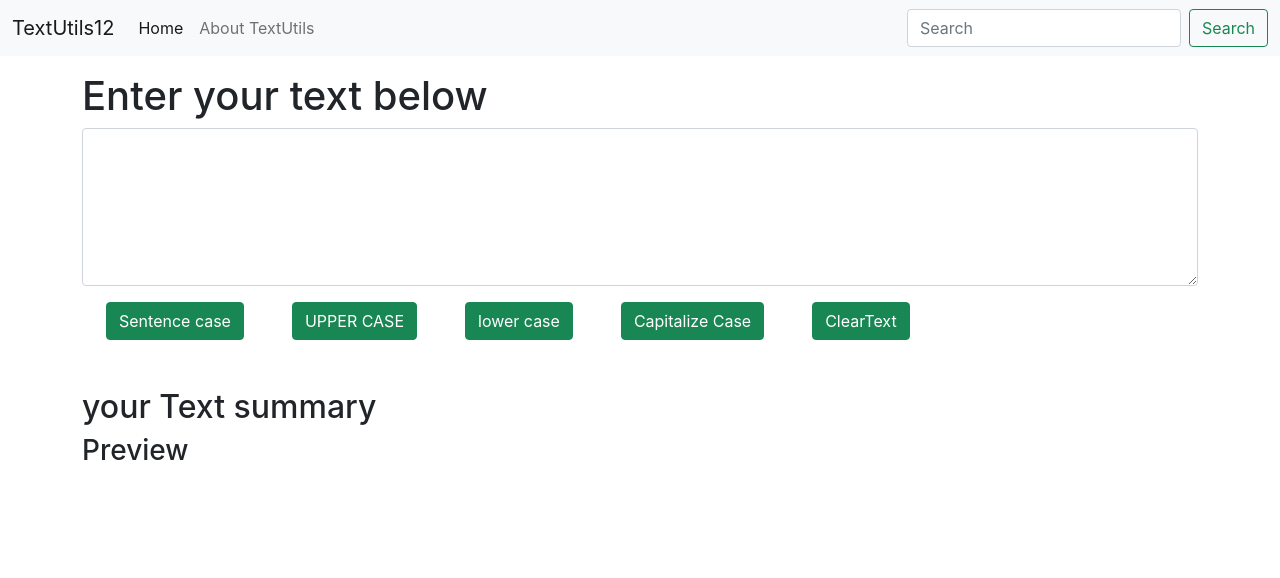
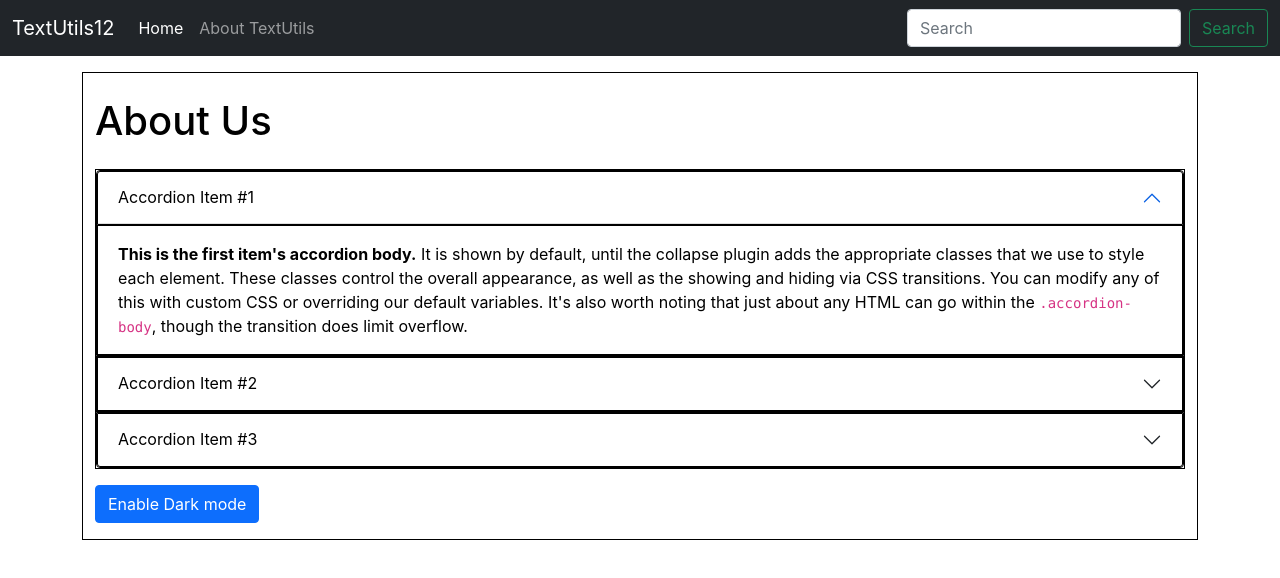
Before and after one commit to Aarifalam/TextUtils-App, a React (Create React App) app: page / in a window 1280 px wide. Shown: the top 578 px of the page. Built offline with nearby package versions, Linux system fonts and the light colour scheme.

Commit message:
today i added About component and in this we have functionality of dark mode

```diff
--- a/src/App.js
+++ b/src/App.js
@@ -1,7 +1,8 @@
 import logo from './logo.svg';
 import './App.css';
 import Navbar from './Comonents/Navbar';
-import TextForm from './Comonents/TextForm';
+// import TextForm from './Comonents/TextForm';
+import About from './Comonents/About';
 
 function App() {
   return (
@@ -11,7 +12,8 @@
       {/* <Navbar />   // if i will commnet upper one and use this without passing any props then it will use default props which we passed in defferent fils of components of file. */}
 
       <div className="container my-3">
-        <TextForm heading="Enter your text below" />
+        {/* <TextForm heading="Enter your text below" /> */}
+        <About />
       </div>
     </>
   );
--- /dev/null
+++ b/src/Comonents/About.js
@@ -0,0 +1,100 @@
+import React, { useState } from "react";
+
+export default function About() {
+
+    const [myStyle, setMyStyle] = useState({
+        color: "black",
+        backgroundColor: "white",
+        border: "1px solid black"
+
+    });
+
+    const [btnText, setBtnText] = useState("Enable Dark mode");
+
+    const [btnStyle, setBtnStyle] = useState({
+        backgroundColor: "white",
+        color: "black",
+        border: "1px solid black"
+    })
+
+    const toggleBtnStyle = () => {
+        if (myStyle.color === "black") {
+            setMyStyle({
+                color: "white",
+                backgroundColor: "black",
+                border: "1px solid white"
+            })
+            setBtnText("Enable light mode")
+            // setBtnStyle({
+            //     backgroundColor: "black",
+            //     color: "white",
+            //     border: "1px solid white"
+            // })
+        }
+        else {
+            setMyStyle({
+                color: "black",
+                backgroundColor: "white",
+                border: "1px solid black"
+
+            })
+            setBtnText("Enable Dark mode")
+            // setBtnStyle({
+            //     backgroundColor: "white",
+            //     color: "black",
+            //     border: "1px solid black"
+            // })
+        }
+
+
+        // const toggleStyle = () => {
+        //     if
+        // }
+
+    }
+
+    return (
+        <div className="container" style={myStyle}>
+            <h1 className="my-4">About Us</h1>
+            <div className="accordion" id="accordionExample" style={myStyle}>
+                <div className="accordion-item" style={myStyle}>
+                    <h2 className="accordion-header" id="headingOne">
+                        <button className="accordion-button" type="button" data-bs-toggle="collapse" data-bs-target="#collapseOne" aria-expanded="true" aria-controls="collapseOne" style={myStyle}>
+                            Accordion Item #1
+                        </button>
+                    </h2>
+                    <div id="collapseOne" className="accordion-collapse collapse show" aria-labelledby="headingOne" data-bs-parent="#accordionExample">
+                        <div className="accordion-body" style={myStyle}>
+                            <strong>This is the first item's accordion body.</strong> It is shown by default, until the collapse plugin adds the appropriate classes that we use to style each element. These classes control the overall appearance, as well as the showing and hiding via CSS transitions. You can modify any of this with custom CSS or overriding our default variables. It's also worth noting that just about any HTML can go within the <code>.accordion-body</code>, though the transition does limit overflow.
+                        </div>
+                    </div>
+                </div>
+                <div className="accordion-item" style={myStyle}>
+                    <h2 className="accordion-header" id="headingTwo">
+                        <button className="accordion-button collapsed" type="button" data-bs-toggle="collapse" data-bs-target="#collapseTwo" aria-expanded="false" aria-controls="collapseTwo" style={myStyle}  >
+                            Accordion Item #2
+                        </button>
+                    </h2>
+                    <div id="collapseTwo" className="accordion-collapse collapse" aria-labelledby="headingTwo" data-bs-parent="#accordionExample" >
+                        <div className="accordion-body" >
+                            <strong>This is the second item's accordion body.</strong> It is hidden by default, until the collapse plugin adds the appropriate classes that we use to style each element. These classes control the overall appearance, as well as the showing and hiding via CSS transitions. You can modify any of this with custom CSS or overriding our default variables. It's also worth noting that just about any HTML can go within the <code>.accordion-body</code>, though the transition does limit overflow.
+                        </div>
+                    </div>
+                </div>
+                <div className="accordion-item" style={myStyle}>
+                    <h2 className="accordion-header" id="headingThree">
+                        <button className="accordion-button collapsed" type="button" data-bs-toggle="collapse" data-bs-target="#collapseThree" aria-expanded="false" aria-controls="collapseThree" style={myStyle}>
+                            Accordion Item #3
+                        </button>
+                    </h2>
+                    <div id="collapseThree" className="accordion-collapse collapse" aria-labelledby="headingThree" data-bs-parent="#accordionExample">
+                        <div className="accordion-body" >
+                            <strong>This is the third item's accordion body.</strong> It is hidden by default, until the collapse plugin adds the appropriate classes that we use to style each element. These classes control the overall appearance, as well as the showing and hiding via CSS transitions. You can modify any of this with custom CSS or overriding our default variables. It's also worth noting that just about any HTML can go within the <code>.accordion-body</code>, though the transition does limit overflow.
+                        </div>
+                    </div>
+                </div>
+            </div>
+            <button type="button" onClick={toggleBtnStyle} className="btn btn-primary my-3" >{btnText}</button>
+        </div>
+    )
+}
--- a/src/Comonents/Navbar.js
+++ b/src/Comonents/Navbar.js
@@ -6,7 +6,7 @@
 export default function Navbar(props) {
     return (
         <div>
-            <nav className="navbar navbar-expand-lg navbar-light bg-light">
+            <nav className="navbar navbar-expand-lg navbar-dark bg-dark">
                 <div className="container-fluid">
                     <a className="navbar-brand" href="/">{props.title}</a>
                     <button className="navbar-toggler" type="button" data-bs-toggle="collapse" data-bs-target="#navbarSupportedContent" aria-controls="navbarSupportedContent" aria-expanded="false" aria-label="Toggle navigation">
--- a/src/Comonents/TextForm.js
+++ b/src/Comonents/TextForm.js
@@ -152,7 +152,7 @@
                 <button className="btn btn-success mx-4" onClick={handleSentenceCase} >Sentence case</button>
                 <button className="btn btn-success mx-4" onClick={handleUpClick} >UPPER CASE</button>
                 <button className="btn btn-success mx-4" onClick={handleLoClick} >lower case</button>
-                <button className="btn btn-success mx-4" onClick={handleCapitalizeCase} >Capitalize     Case</button>
+                <button className="btn btn-success mx-4" onClick={handleCapitalizeCase} >Capitalize Case</button>
                 <button className="btn btn-success mx-4" onClick={clearText} >ClearText</button>
 
 
```
